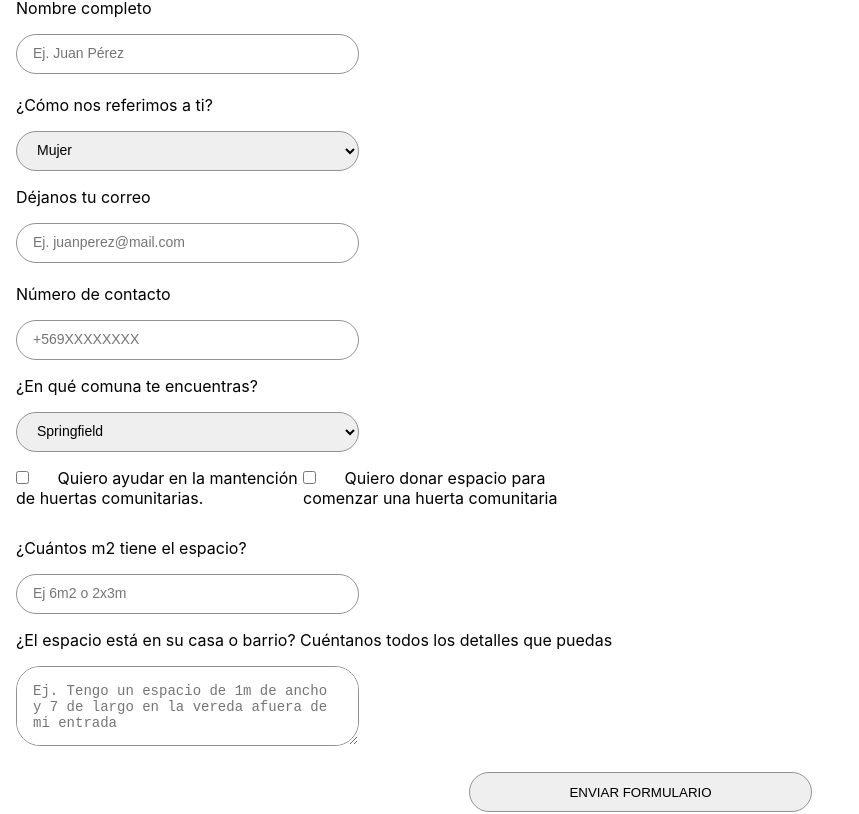
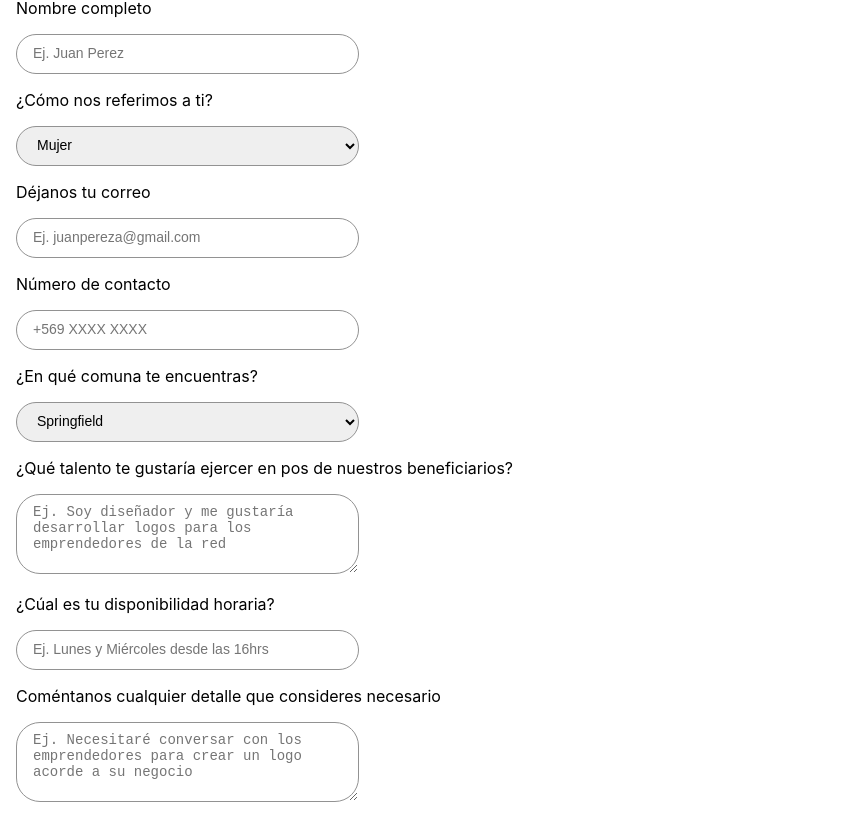
Before and after one commit to paupi-chill-e/comida-para-todos, a React (Create React App) app: page /Donaciones in a window 1280 px wide. Shown: the part 553-1367 px from the top of the page, without its empty margins (0-859 px from the left). Built offline with nearby package versions, Linux system fonts and the light colour scheme.

Commit message:
formulario talento y arreglo css del menu

```diff
--- a/package.json
+++ b/package.json
@@ -8,7 +8,7 @@
     "@testing-library/user-event": "^7.2.1",
     "react": "^16.13.1",
     "react-dom": "^16.13.1",
-    "react-hook-form": "^6.9.0",
+    "react-hook-form": "^6.9.2",
     "react-responsive-carousel": "^3.2.10",
     "react-router-dom": "^5.2.0",
     "react-scripts": "3.4.3"
--- a/src/components/donation/archiveButtons.jsx
+++ b/src/components/donation/archiveButtons.jsx
@@ -1,6 +1,7 @@
 import React from 'react';
 import DonateHuertas from './donateHuertas';
 import './styles/archiveButtons.css'
+import DonateTalent from './donateTalent';
 
 function ArchiveButtons() {
   return (
@@ -11,7 +12,8 @@ function ArchiveButtons() {
           <button className='archiveBtn'>Despensa</button>
           <button className='archiveBtn'>Educación</button>
         </div>
-        <DonateHuertas/>
+        {/* <DonateHuertas/> */}
+        <DonateTalent/>
     </div>
 
   );
--- a/src/components/donation/becomePart.jsx
+++ b/src/components/donation/becomePart.jsx
@@ -7,7 +7,7 @@ function BecomePart() {
 			<h1 className='title'>¡HAZTE PARTE!</h1>
 			<p className='text'>Lorem ipsum dolor sit amet consectetur adipiscing elit, dignissim sagittis faucibus enim rutrum odio vestibulum, cursus natoque mauris mi potenti libero. dona una vez o hazte socio.</p>
 			<p><strong>Ayúdanos a cocinar un almuerzo solidario de 400gr con calidad nutricional garantizada.</strong></p>
-			<button class="btnBecomePartDonar">DONAR 1 ALMUERZO $3.000</button>
+			<button className="btnBecomePartDonar">DONAR 1 ALMUERZO $3.000</button>
 		</div>
 	);
 }
--- a/src/components/donation/donateTalent.jsx
+++ b/src/components/donation/donateTalent.jsx
@@ -0,0 +1,156 @@
+import React, { Fragment, useState } from 'react';
+import { useForm } from 'react-hook-form';
+import './styles/donateTalent.css'
+
+function DonateTalent(){
+    const {register, errors, handleSubmit } = useForm();
+    const [formTalent, setFormTalent] = useState([]);
+
+
+    const datos = (data, e) => {
+		console.log(data);
+		setFormTalent([...formTalent, data]);
+        e.preventDefault();
+        e.target.reset();
+    }
+
+    return(
+       <Fragment>
+          <div className='sectionTitleText'>
+				<h1 className='title'><span>¿Cómo funciona?</span></h1>
+				<p className='text'>Lorem ipsum dolor sit amet consectetur adipisicing elit. Magni cumque, amet officia,
+					obcaecati est architecto soluta accusamus enim repudiandae modi</p>
+				<br/>
+				<h1 className='title'><span>¿Cómo puedo ayudar?</span></h1>
+				<p className='text'>Lorem ipsum dolor sit amet consectetur adipisicing elit.
+				Dignissimos impedit ab esse mollitia tempora, minus ratione assumenda placeat aut odit.
+					Nobis corporis sapiente asperiores deserunt soluta totam culpa aut! Quidem!</p>
+			</div>
+            <form className='formTalentSection' onSubmit={handleSubmit(datos)}>
+                <div>
+                    <p className='titleForms'>Nombre completo</p>
+                    <input placeholder='Ej. Juan Perez'
+                    className='inputsFormTalent'
+                    name='nombreCompleto'
+                    ref={
+                        register({
+                        required:{
+                            value:true,
+                            message: 'Ingrese su nombre'
+                        }
+                    })
+                    }
+                    />
+                    <span className='erorsText'>
+                        {errors?.nombreCompleto?.message}
+                    </span>
+                </div>
+                <div>
+                    <p className='titleForms'>¿Cómo nos referimos a ti?</p>
+                    <select name='genero'
+                     className='selectFormTalent'
+                     ref={
+                        register({
+                            required: {
+                                value: true,
+                                message: 'Ingrese su identificación'
+                            }
+                        })
+                    }>
+						<option>Mujer</option>
+						<option>Hombre</option>
+						<option>Sin género</option>
+				    </select>
+                    <span className='erorsText'>
+						{errors?.genero?.message}
+					</span>
+                </div>
+                <div>
+                    <p className='titleForms'>Déjanos tu correo</p>
+                    <input placeholder='Ej. juanpereza@gmail.com'
+                    className='inputsFormTalent'
+                    name='correo'
+                    ref={
+                        register({
+                            required: {
+                                value: true,
+                                message: 'Ingrese su correo electrónico'
+                            }
+                        })}
+                        />
+                    <span className='erorsText'>
+                        {errors?.correo?.message}
+                    </span>
+                </div>
+                <div>
+                    <p className='titleForms'>Número de contacto</p>
+                    <input placeholder='+569 XXXX XXXX'
+                    className='inputsFormTalent'
+                    name='telefono'
+                    ref={
+                        register({
+                            required: {
+                                value:true,
+                                message: 'Ingrese su número telefónico'
+                            },
+							maxLength: {
+                                value:12,
+                                message: 'Ingrese un número válido'
+                            },
+							minLength: {
+                                value:12,
+                                message: 'Ingrese un número válido'
+                            }
+                        })
+                    }/>
+                    <span className='erorsText'>
+                        {errors?.telefono?.message}
+                    </span>
+                </div>
+                <div>
+                    <p className='titleForms'>¿En qué comuna te encuentras?</p>
+				    <select className='selectFormTalent'
+                    name='comuna'
+                    ref={
+                        register({
+                            required: {
+                                value: true,
+                                message: 'Ingrese su comuna'
+                             },
+                        })
+                    }>
+					    <option>Springfield</option>
+					    <option>P.Sherman calle wallabi</option>
+				    </select>
+                </div>
+                <div>
+                    <p className='titleForms'>¿Qué talento te gustaría ejercer en pos de nuestros beneficiarios?</p>
+                    <textarea
+                    placeholder='Ej. Soy diseñador y me gustaría desarrollar logos para los emprendedores de la red'
+                    className='inputTextFormTalent'
+                    name='talento'
+                    ref={register}/>
+                </div>
+                <div>
+                    <p className='titleForms'>¿Cúal es tu disponibilidad horaria?</p>
+                    <input type='text'
+                    placeholder='Ej. Lunes y Miércoles desde las 16hrs'
+                    className='inputsFormTalent'
+                    name='horario'
+                    ref={register}/>
+                </div>
+                <div>
+                    <p className='titleForms'>Coméntanos cualquier detalle que consideres necesario</p>
+                    <textarea
+                    placeholder='Ej. Necesitaré conversar con los emprendedores para crear un logo acorde a su negocio'
+                    className='inputTextFormTalent'
+                    name='detalles'
+                    ref={register}/>
+                </div>
+                <button className='btnSubmitForm' type="submit">ENVIAR FORMULARIO</button>
+            </form>
+       </Fragment>
+    );
+}
+
+export default DonateTalent;
--- /dev/null
+++ b/src/components/donation/styles/donateTalent.css
@@ -0,0 +1,17 @@
+.formTalentSection{
+    display:flex;
+    flex-flow: column nowrap;
+    margin:0px 16px 0px 16px;
+}
+.inputsFormTalent, .inputTextFormTalent, .selectFormTalent{
+    width: 343px;
+    height: 40px;
+    border: 1px solid #929292;
+    box-sizing: border-box;
+    border-radius: 24px;
+    padding:9px 0px 12px 16px;
+    font-size:14px;
+}
+.inputTextFormTalent{
+    height: 80px;
+}
--- a/src/components/landing/burgerToggle.jsx
+++ b/src/components/landing/burgerToggle.jsx
@@ -7,20 +7,30 @@ const BurguerToggle = (props) => {
   return (
     <div className='containerBurguerToggle'>
       <div className={classToogle}>
-        <Link to="/Nosotros">
-          <a className='textBurgerToggle'>Quiénes somoss</a>
+        <Link to="/Nosotros" className='oli'>
+          <div className='boxSection'>
+            <p className='textBurgerToggle'>Quiénes somoss</p>
+          </div>
         </Link>
-        <Link to="/Nosotros">
-          <p className='textBurgerToggle'>Qué hacemos</p>
+        <Link to="/Nosotros" className='oli'>
+          <div className='boxSection'>
+            <p className='textBurgerToggle'>Qué hacemos</p>
+          </div>
         </Link>
-        <Link to="/Donaciones">
-          <p className='textBurgerToggle'>Cómo ayudar</p>
+        <Link to="/Donaciones" className='oli'>
+          <div className='boxSection'>
+            <p className='textBurgerToggle'>Cómo ayudar</p>
+          </div>
         </Link>
-        <Link to="/Nosotros">
-          <p className='textBurgerToggle'>Transparencia</p>
+        <Link to="/Nosotros" className='oli'>
+          <div className='boxSection'>
+            <p className='textBurgerToggle'>Transparencia</p>
+          </div>
         </Link>
-        <Link to="/Donaciones">
-          <p className='textBurgerToggle'>DONAR ALMUERZOS</p>
+        <Link to="/Donaciones" className='oli'>
+          <div className='boxSection'>
+            <p className='textBurgerToggle'>Donar almuerzos</p>
+          </div>
         </Link>
       </div>
     </div>
--- a/src/components/landing/styles/burguerToggle.css
+++ b/src/components/landing/styles/burguerToggle.css
@@ -6,7 +6,7 @@
   right: -1;
   width: 300px;
   height: auto;
-  border: 1px solid #000000;
+  border: 2px solid #F4F4F4;
   box-sizing: border-box;
   transition: transform 0.3s ease-in-out;
 }
@@ -17,27 +17,25 @@
   flex-direction: column;
   position: absolute;
   transform: translateX(0%);
-  padding:5px 10px;
   right: 0px;
-  width: 200px;
+  width: auto;
   height: auto;
-  border:0.5px solid #929292;
+  border: 2px solid #F4F4F4;
   box-sizing: border-box;
   transition: transform 0.3s ease-in-out;
   z-index: 3;
 }
 
-/* .containerBurguerToggle{
-  position: fixed;
-  z-index: 1;
-  left: 0;
-  top: 0;
-  width: 100vw;
-  height: 100vh;
-  background-color: rgba(0,0,0,0.8);
-  opacity:100;
-} */
+.textBurgerToggle{
+  font-size: 16px;
+  color:#929292;
+}
+.boxSection{
+  box-sizing: border-box;
+  border: 2px solid #F4F4F4;
+  padding: 16px 80px 16px 24px;
+}
 
-.textBurgerToggle{
+.oli{
   text-decoration: none;
 }
```
Also changed, not shown: 1 other file (tests, documents, lock files or other folders).
